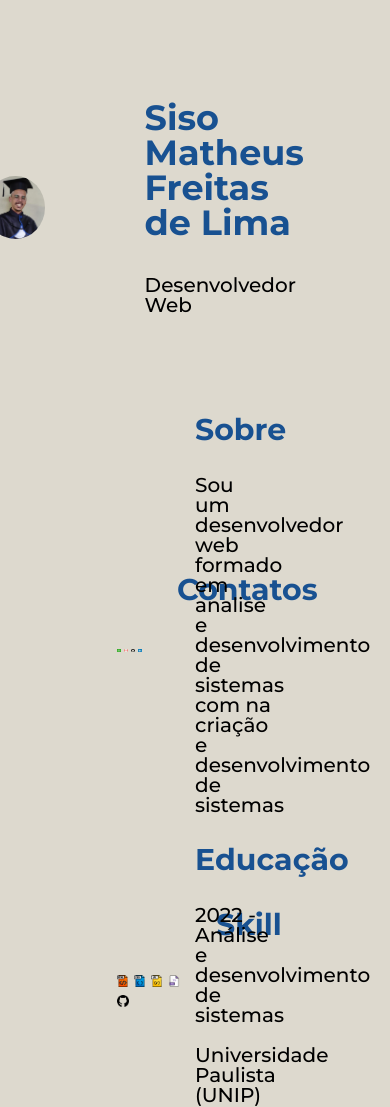
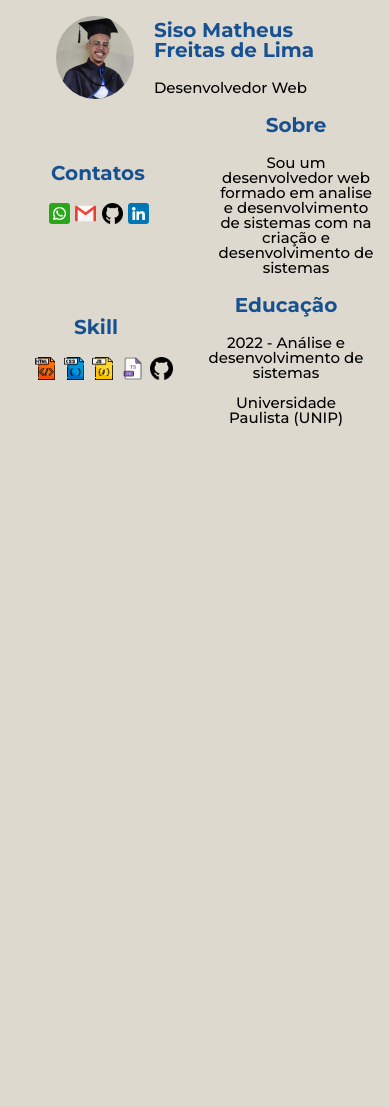
Before and after one commit to Syso069/Curriculo, a plain HTML site: page index.html in a window 390 px wide. After the commit the page ends 844 px from the top, so only its background shows below. Drawn offline with Linux system fonts and the light colour scheme.

Commit message:
add responsividade (max 1024px & max 428px)

```diff
--- a/assets/css/educacao.css
+++ /dev/null
@@ -1,10 +0,0 @@
-.container__educacao {
-    width: 20%;
-}
-
-.titulo__educacao{
-    color: var(--azul);
-    font-size: 30px;
-    font-weight: 700;
-    padding: 1em 0;
-}
--- a/assets/css/informacoes.css
+++ b/assets/css/informacoes.css
@@ -26,3 +26,37 @@
 .image {
     width: 50%;
 }
+
+@media screen and (max-width: 1024px) {
+    .infomacoes__container {
+        justify-content: space-evenly;
+        align-items: center;
+        text-align: center;
+    }
+
+    .titulo__informacoes {
+        margin-left: 0.25em;
+    }
+
+    .container__informacoes {
+        margin-left: 2.4em;
+    }
+
+}
+
+@media screen and (max-width: 428px) {
+    .titulo__informacoes {
+        font-size: 20px;
+    }
+
+    .container__informacoes {
+        width: 40%;
+        margin-left: 1.5em;
+    }
+
+    .image {
+        width: 80%;
+    }
+
+
+}
--- a/assets/css/navbar.css
+++ b/assets/css/navbar.css
@@ -12,7 +12,6 @@
 
 .container__navbar {
     margin: 2.5em 5em;
-
 }
 
 .titulo__navbar {
@@ -21,3 +20,24 @@
     color: var(--azul);
     padding-bottom: 1em;
 }
+
+@media screen and (max-width: 428px) {
+    .navbar{
+        margin: auto;
+    }
+
+    .container__navbar {
+        margin: 1em;
+    }
+
+    .foto__perfil {
+        width: 20%;
+    }
+    .titulo__navbar {
+        font-size: 20px;
+    }
+
+    .texto__navbar {
+        font-size: 15px;
+    }
+}
--- a/assets/css/skill.css
+++ b/assets/css/skill.css
@@ -23,6 +23,49 @@
 }
 
 .skill__image {
-
     width: 15%;
 }
+
+.container__educacao {
+    width: 20%;
+}
+
+.titulo__educacao{
+    color: var(--azul);
+    font-size: 30px;
+    font-weight: 700;
+    padding: 1em 0;
+}
+
+@media screen and (max-width: 1024px) {
+    .skill {
+        justify-content: space-evenly;
+        align-items: center;
+        text-align: center;
+    }
+
+    .titulo__skill {
+        padding: 0 2.4em;
+        padding-bottom: 1em;
+    }
+}
+
+@media screen and (max-width: 428px) {
+    .container__skill {
+        width: 40%;
+    }
+
+    .titulo__skill, .titulo__educacao {
+       font-size: 20px;
+       margin-left: 0;
+    }
+
+    .texto__educacao {
+        font-size: 15px;
+    }
+
+    .container__educacao {
+        width: 40%;
+    }
+
+}
--- a/assets/css/sobre.css
+++ b/assets/css/sobre.css
@@ -8,3 +8,18 @@
     font-weight: 700;
     padding-bottom: 1em;
 }
+
+@media screen and (max-width: 428px){
+
+    .container__sobre {
+        width: 40%
+    }
+
+    .titulo__sobre {
+        font-size: 20px;
+    }
+
+    .texto__sobre {
+        font-size: 15px;
+    }
+}
--- a/assets/css/style.css
+++ b/assets/css/style.css
@@ -2,7 +2,6 @@
 @import url(informacoes.css);
 @import url(sobre.css);
 @import url(skill.css);
-@import url(educacao.css);
 
 :root {
     --fonte-principal: "Montserrat";
```
